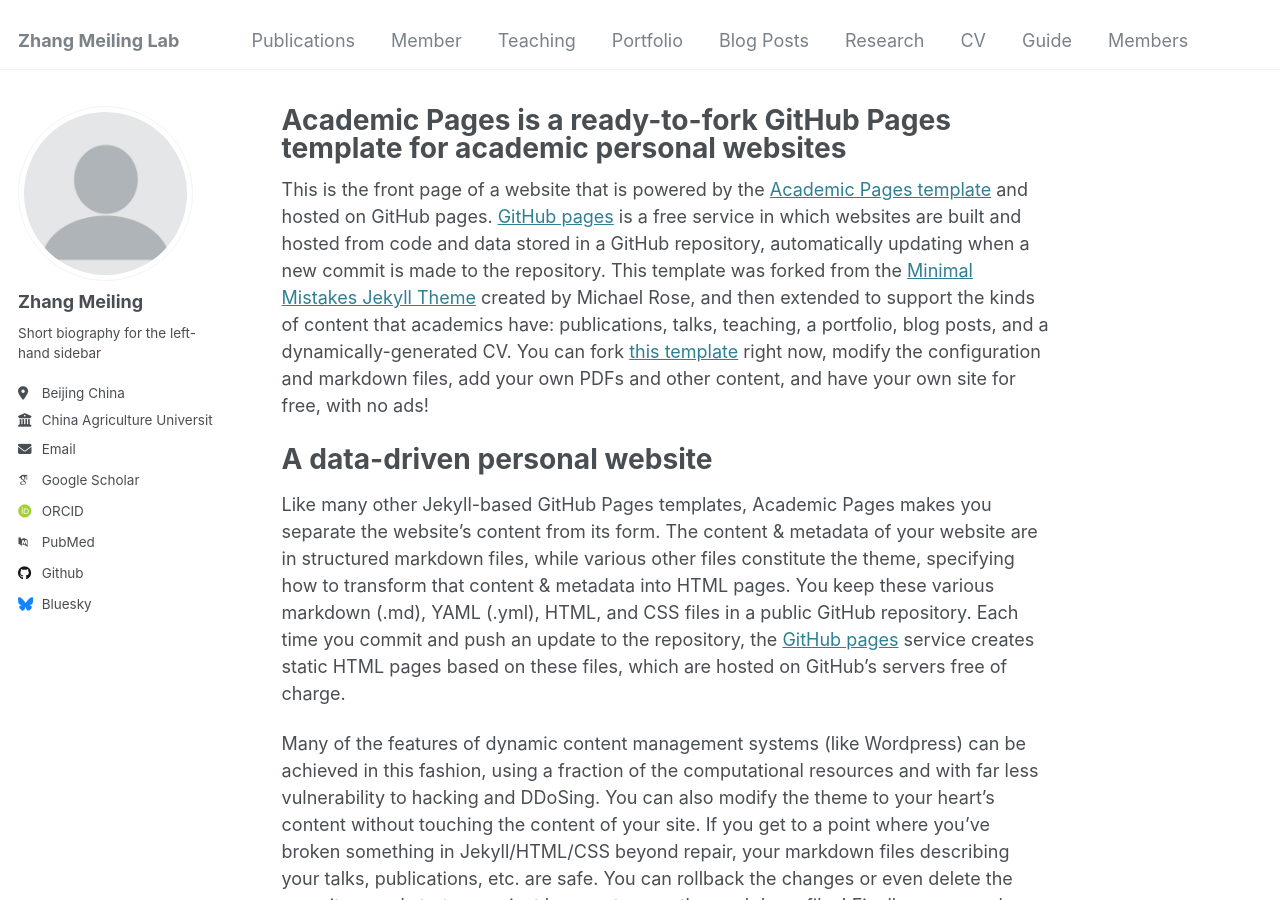
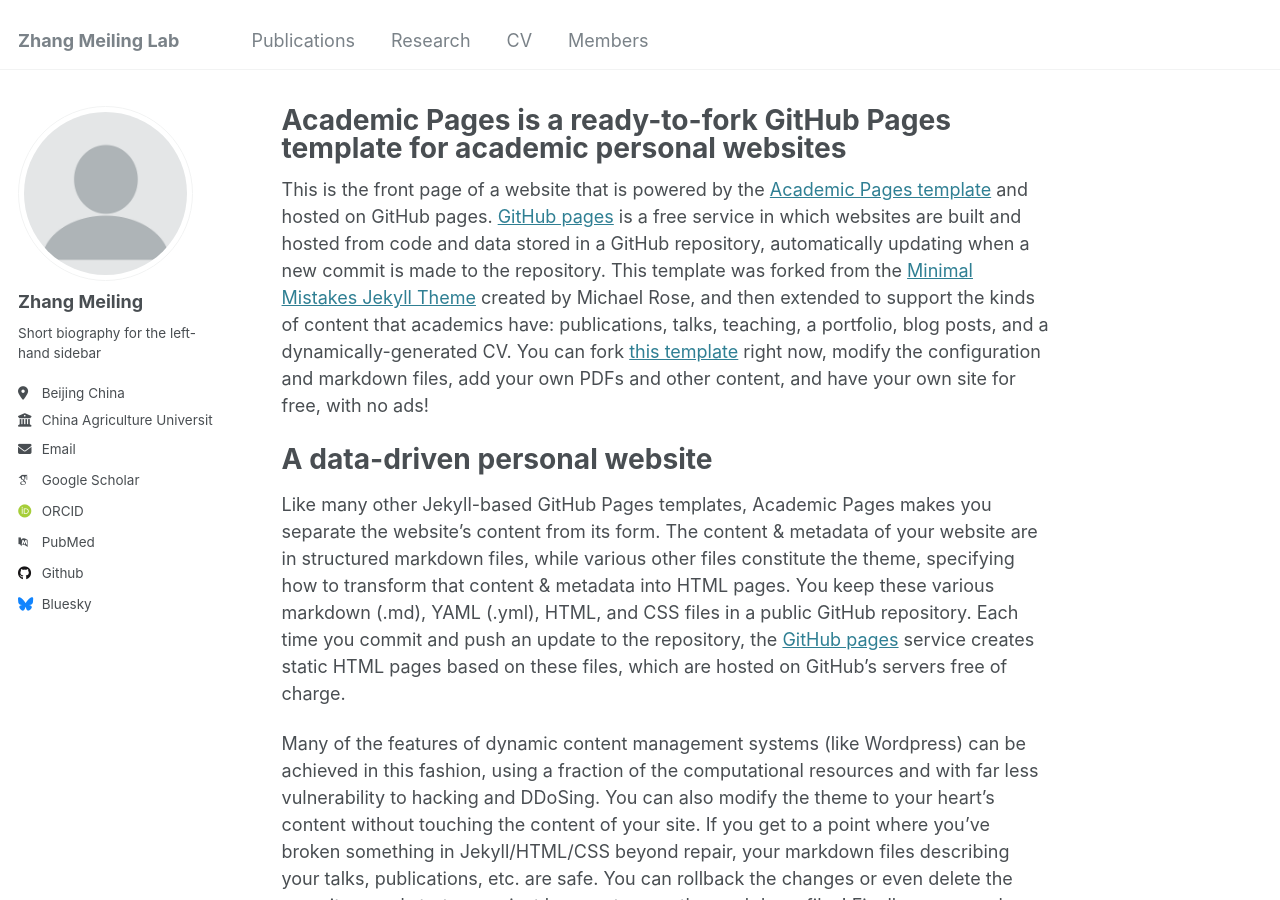
Before and after one commit to Hui50138/ZhangMeiling-Lab, a Jekyll site: the page built from _pages/about.md, in a window 1280 px wide and 900 px high. Built offline with Jekyll 4.4.1, drawn with Linux system fonts in a browser that asks for light colours; some web fonts are replaced.

Commit message:
Update navigation.yml

```diff
--- a/_data/navigation.yml
+++ b/_data/navigation.yml
@@ -1,20 +1,8 @@
 # prevent it from being included in the site.
 
-  main:
+main:
   - title: "Publications"
     url: /publications/
-
-  - title: "Member"
-    url: /talks/
-
-  - title: "Teaching"
-    url: /teaching/
-
-  - title: "Portfolio"
-    url: /portfolio/
-
-  - title: "Blog Posts"
-    url: /year-archive/
 
   - title: "Research"
     url: /research/
@@ -22,8 +10,5 @@
   - title: "CV"
     url: /cv/
 
-  - title: "Guide"
-    url: /markdown/
-
   - title: "Members"
     url: /members/
```
